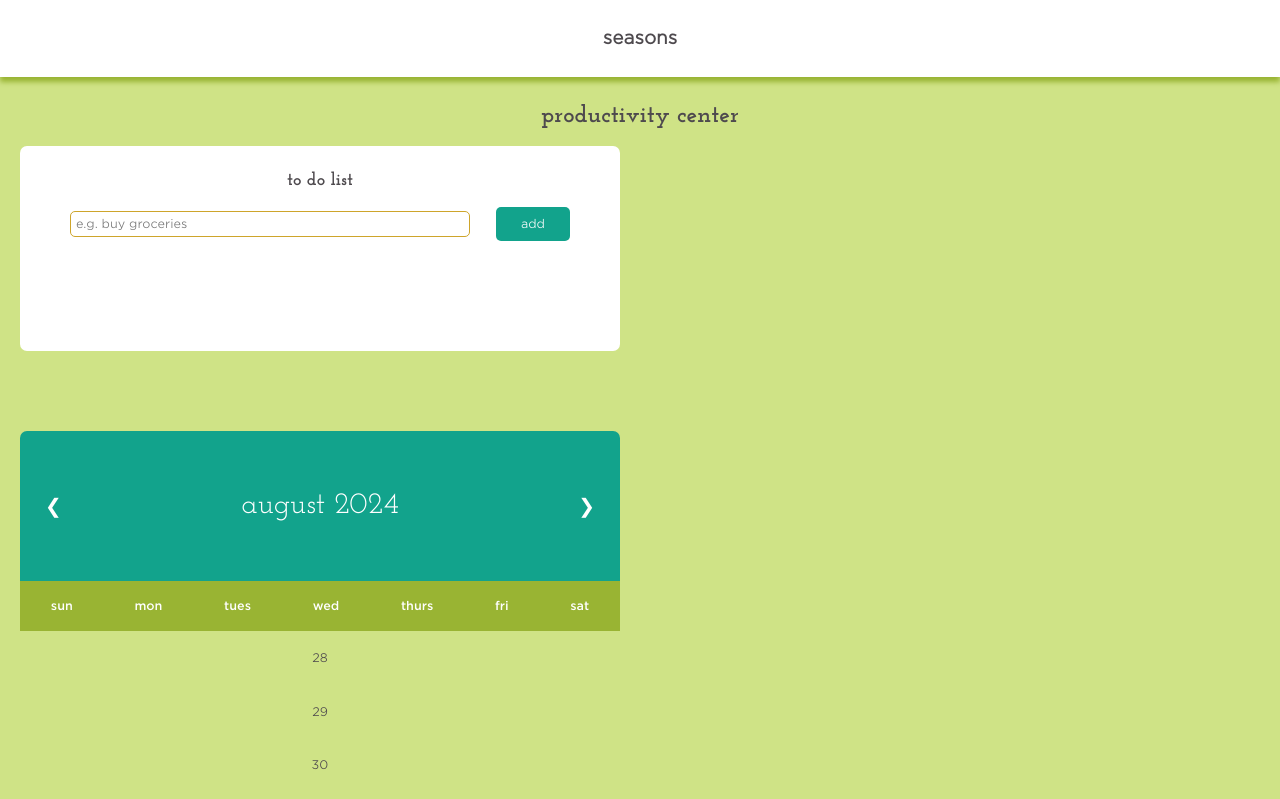
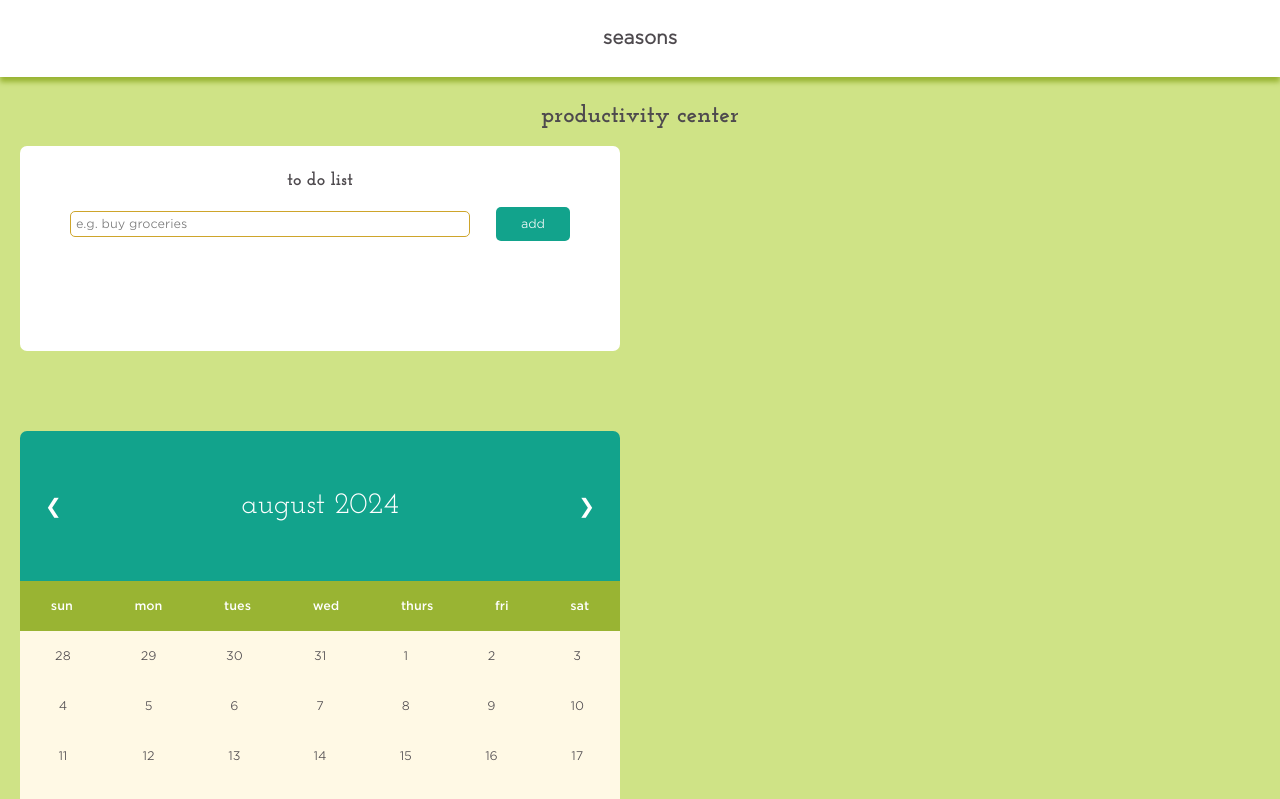
Before and after one commit to crtang/seasons, a React (Create React App) app: page / in a window 1280 px wide. Shown: the top 799 px of the page. Built offline with nearby package versions, Linux system fonts and the light colour scheme; the HTML template or start-up script is replaced by a standard one.

Commit message:
Added background color to calendar days and fixed layout

```diff
--- a/src/index.css
+++ b/src/index.css
@@ -336,8 +336,6 @@ svg path:hover {
   justify-content: center;
   align-items: center;
   min-height: 50px;
-  margin: 0;
-  padding: 8px;
   text-align: center;
 }
 
@@ -346,11 +344,22 @@ svg path:hover {
   color: var(--color-2);
 }
 
-.week {
-  display: grid;
-  grid-template-columns: repeat(7, 1fr);
-  grid-auto-flow: dense;
-  grid-gap: 0;
+#weeks-container {
   width: 100%;
   height: 25px;
 }
+
+.weeks {
+  display: flex;
+  flex-flow: row nowrap;
+}
+
+.days {
+  width: 100%;
+  height: min-content;
+  background-color: #fff9e5;
+}
+
+.days > p {
+  margin: 0;
+}
```
